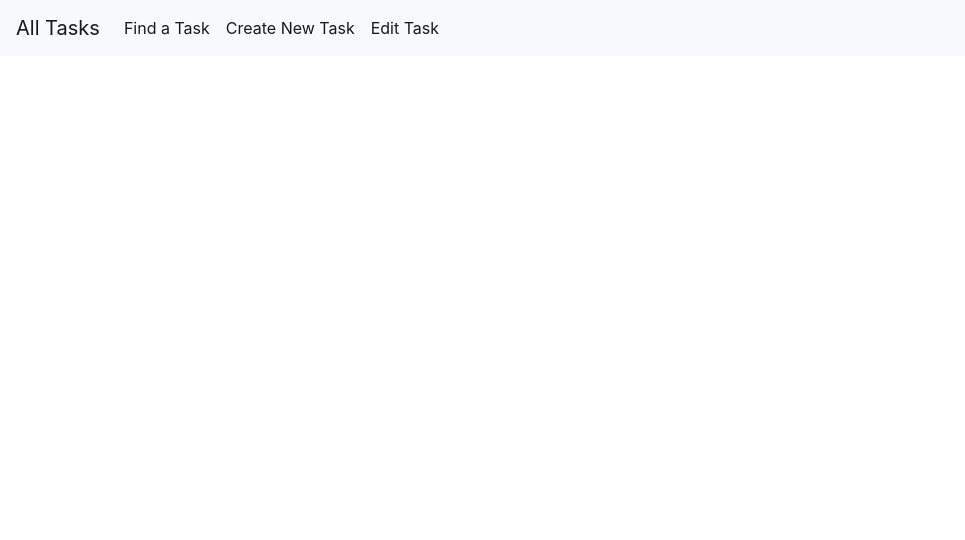
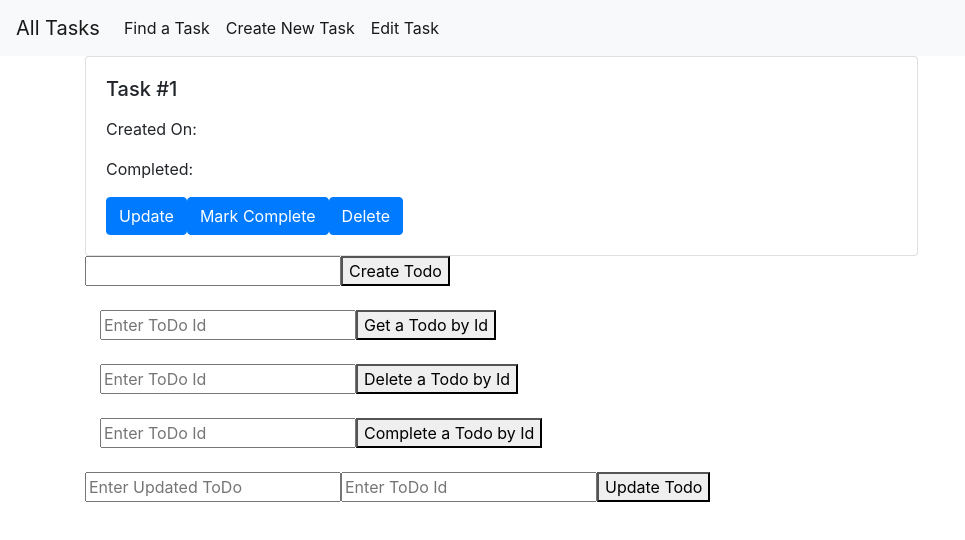
Before and after one commit to tabithagabeau/ToDos-List-Angular-App, an Angular app in the folder revatureproject/: page /specifictask/1 in a window 1280 px wide. Before the commit this address led to /. Shown: the top 540 px of the page, without its empty margins (0-965 px from the left). Built offline with nearby package versions, Linux system fonts and the light colour scheme.

Commit message:
Added Link Routing to SpecificTask view

```diff
--- a/revatureproject/src/app/app.module.ts
+++ b/revatureproject/src/app/app.module.ts
@@ -24,7 +24,7 @@ import { SpecificTaskComponent } from './specific-task/specific-task/specific-ta
     ReactiveFormsModule,
     RouterModule.forRoot([
       {path: 'alltasks', component: TodosListComponent},
-      {path: 'specifictask', component: SpecificTaskComponent}
+      {path: 'specifictask/:id', component: SpecificTaskComponent}
       // {path: 'task/:tasktodo', component: SpecificTaskComponent}
     ])
   ],
--- a/revatureproject/src/app/specific-task/specific-task/specific-task.component.html
+++ b/revatureproject/src/app/specific-task/specific-task/specific-task.component.html
@@ -1,3 +1,14 @@
+<div class="card w-75">
+    <div class="card-body">
+      <h5 class="card-title">Task #{{currentId}}</h5>   <!-- Put the Task Id Here ("Task #" + id) -->
+      <p class="card-text"></p> <!-- Put the Task Title Here (title) -->
+      <p class="card-created">Created On:</p> <!-- Put the Date here -->
+      <p class="card-status">Completed:</p> <!-- Put the Status Here (title) -->
+      <a href="#" class="btn btn-primary">Update</a>
+      <a href="#" class="btn btn-primary">Mark Complete</a>
+      <a href="#" class="btn btn-primary">Delete</a>
+    </div>
+</div>
 
 <div>
 
--- a/revatureproject/src/app/specific-task/specific-task/specific-task.component.ts
+++ b/revatureproject/src/app/specific-task/specific-task/specific-task.component.ts
@@ -23,6 +23,15 @@ export class SpecificTaskComponent implements OnInit {
     id: new FormControl('')
   });
 
+//  todosFull: ITodos[];
+  //  = new FormGroup({
+  //   title: new FormControl(''),
+  //   id: new FormControl(''),
+  //   createdOn: new FormControl(''),
+  //   completed: new FormControl('')
+  // });
+
+  currentId = '0';
 
   constructor(private route: ActivatedRoute, private todoServ: TodosService) { }
 
@@ -74,10 +83,10 @@ export class SpecificTaskComponent implements OnInit {
     );
   }
 
-
-
-
   ngOnInit(): void {
+    // currentTodo = this.getTodoEc2ById(this.route.snapshot.paramMap.get('id'));
+    this.currentId = this.route.snapshot.paramMap.get('id');
+    // = this.getTodoEc2ById(currentId);
   }
 
 }
--- a/revatureproject/src/app/todos-list/todos-list/todos-list.component.html
+++ b/revatureproject/src/app/todos-list/todos-list/todos-list.component.html
@@ -20,7 +20,7 @@
       <tr *ngFor = 'let todo of filteredTodos'>
         <td>{{todo.id}}</td>
         <!-- <td>{{todo.title}}</td> -->
-        <td><a [routerLink]="['/task', todo.title]">{{todo.title}}</a></td>
+        <td><a [routerLink]="['/specifictask', todo.id]">{{todo.title}}</a></td>
         <td>{{todo.createdOn}}</td>
         <td>{{todo.completed? 'Yes': 'No'}}</td>
       </tr>
--- a/revatureproject/src/app/todos-list/todos-list/todos-list.component.ts
+++ b/revatureproject/src/app/todos-list/todos-list/todos-list.component.ts
@@ -19,7 +19,6 @@ export class TodosListComponent implements OnInit {
   constructor(private todoServ: TodosService) {
       this.filteredTodos = this.todos;
   }
-
 
     getTodosEc2() {
       this.todoServ.getTodos().subscribe(
@@ -56,7 +55,6 @@ export class TodosListComponent implements OnInit {
       task.title.toLocaleLowerCase().indexOf(filterBy) !==-1);
     }
 
-
   ngOnInit(): void {
   }
 
```
